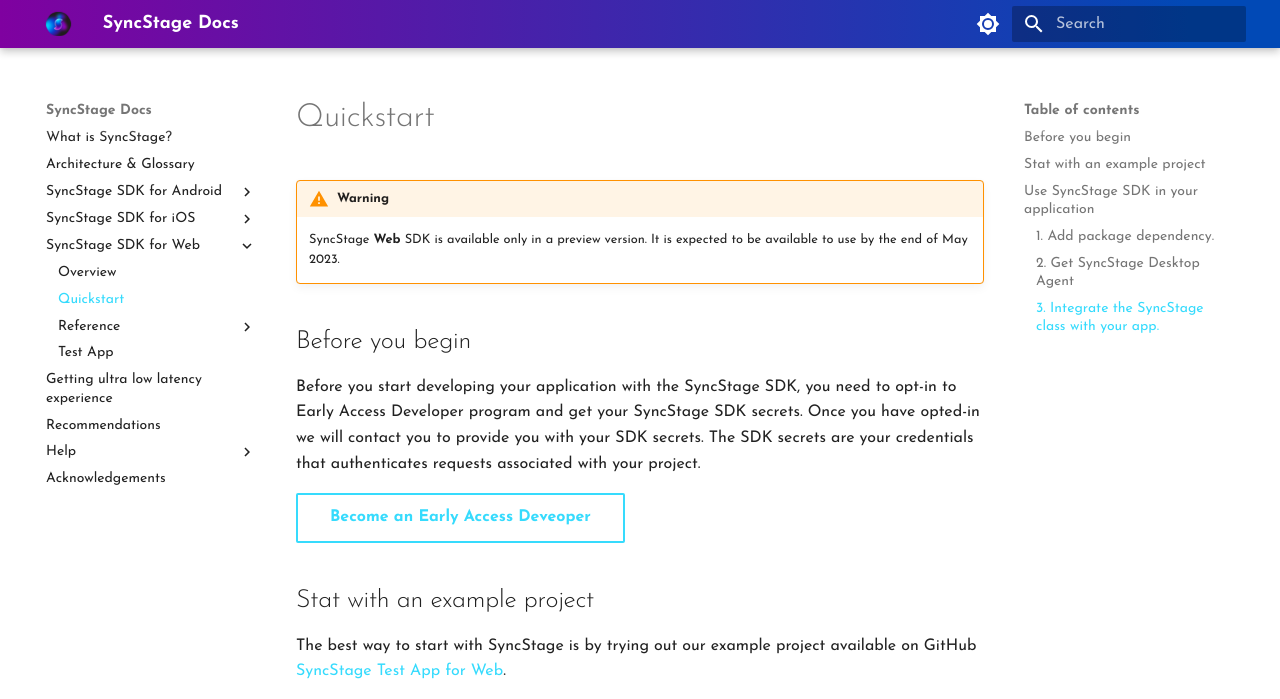
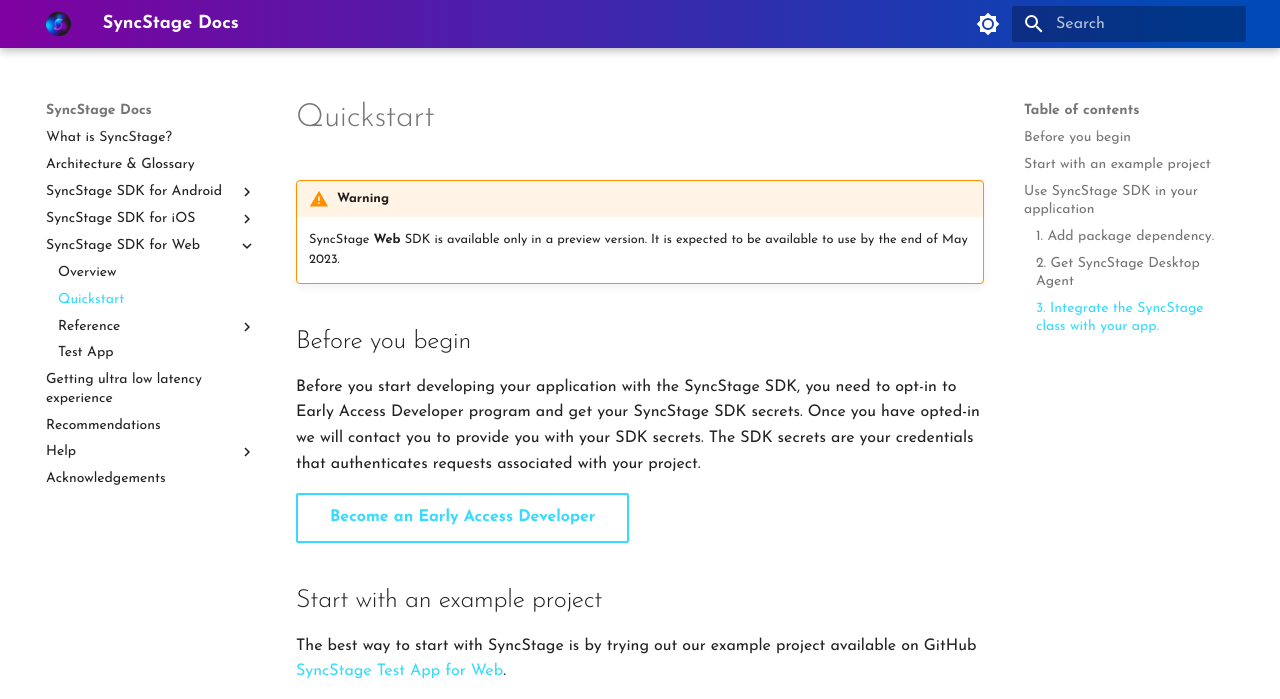
Before and after one commit to opensesamemedia/syncstage-docs, an MkDocs documentation site: the page built from docs/web/quickstart.md, in a window 1280 px wide and 1393 px high. Shown: the top 699 px of the window. Built offline with MkDocs 1.6.1 and Material for MkDocs 9.7.7, drawn with Linux system fonts in a browser that asks for light colours.

Commit message:
fixed typos

```diff
--- a/docs/android/quickstart.md
+++ b/docs/android/quickstart.md
@@ -3,10 +3,10 @@
 Before you start developing your application with the SyncStage SDK, you need to opt-in to Early Access Developer program and get your SyncStage SDK secrets. Once you have opted-in we will contact you to provide you with your SDK secrets.
 The SDK secrets are your credentials that authenticates requests associated with your project.
 
-[Become an Early Access Deveoper](https://sync-stage.com/){ .md-button target=_blank}
+[Become an Early Access Developer](https://sync-stage.com/){ .md-button target=_blank}
 
 
-## Stat with an example project
+## Start with an example project
 The best way to start with SyncStage is by trying out our example project available on GitHub [SyncStage Test App for Android](https://github.com/opensesamemedia/syncstage-test-app-android){target=_blank}.
 
 
--- a/docs/ios/quickstart.md
+++ b/docs/ios/quickstart.md
@@ -3,10 +3,10 @@
 Before you start developing your application with the SyncStage SDK, you need to opt-in to Early Access Developer program and get your SyncStage SDK secrets. Once you have opted-in we will contact you to provide you with your SDK secrets.
 The SDK secrets are your credentials that authenticates requests associated with your project.
 
-[Become an Early Access Deveoper](https://sync-stage.com/){ .md-button target=_blank}
+[Become an Early Access Developer](https://sync-stage.com/){ .md-button target=_blank}
 
 
-## Stat with an example project
+## Start with an example project
 The best way to start with SyncStage is by trying out our example project available on GitHub [SyncStage Test App on iOS](https://github.com/opensesamemedia/syncstage-test-app-ios){target=_blank}.
 
 
--- a/docs/web/quickstart.md
+++ b/docs/web/quickstart.md
@@ -7,10 +7,10 @@
 Before you start developing your application with the SyncStage SDK, you need to opt-in to Early Access Developer program and get your SyncStage SDK secrets. Once you have opted-in we will contact you to provide you with your SDK secrets.
 The SDK secrets are your credentials that authenticates requests associated with your project.
 
-[Become an Early Access Deveoper](https://sync-stage.com/){ .md-button target=_blank}
+[Become an Early Access Developer](https://sync-stage.com/){ .md-button target=_blank}
 
 
-## Stat with an example project
+## Start with an example project
 The best way to start with SyncStage is by trying out our example project available on GitHub [SyncStage Test App for Web](https://github.com/opensesamemedia/syncstage-sdk-npm-package-tester){target=_blank}.
 
 
```
Also changed, not shown: docs/web/changelog.md (+0 -8 lines).
